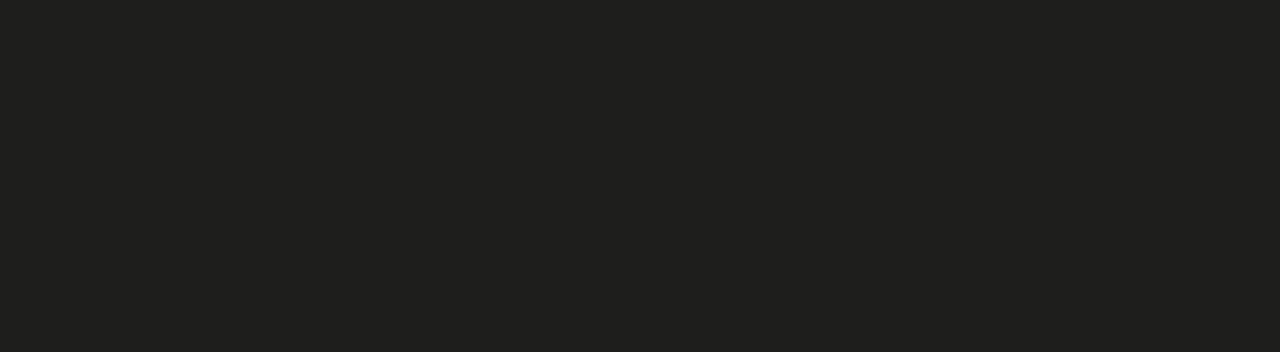
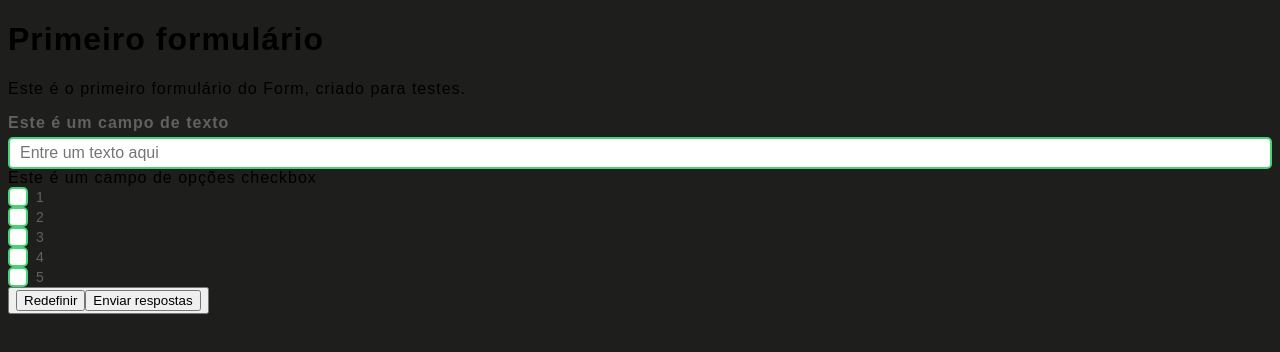
Before and after one commit to PedroPires20/Form, a React (Vite) app in the folder packages/client/: page /view in a window 1280 px wide. Shown: the top 352 px of the page. Built offline with nearby package versions, Linux system fonts and the light colour scheme.

Commit message:
Estrutura inicial da página de visualização

```diff
--- a/packages/client/src/App.tsx
+++ b/packages/client/src/App.tsx
@@ -1,10 +1,12 @@
 import { BrowserRouter, Route, Switch } from "react-router-dom"
 import { Builder } from "./pages/Builder/Builder"
+import { Viewer } from "./pages/Viewer/Viewer"
 
 export function App() {
   return (
     <BrowserRouter>
       <Switch>
+        <Route exact path="/view" component={Viewer}/>
         <Route exact path="/" component={Builder} />
       </Switch>
     </BrowserRouter>
--- /dev/null
+++ b/packages/client/src/pages/Viewer/Viewer.tsx
@@ -0,0 +1,120 @@
+import React from "react"
+import { useForm } from "react-hook-form"
+import {
+    FormContainer,
+    FormHeader,
+    FormDescription,
+    FormLabel,
+    OptionElementContainer,
+    ViewerContainer,
+    ViewerForm,
+    ViewerButtons
+} from "./ViewerStyles"
+import { TextInput } from "./../../components/TextInput/TextInput"
+import { CheckboxInput } from "./../../components/CheckboxInput/CheckboxInput"
+
+interface TextInputFormValues {
+    type: "text"
+    name: string
+    label: string
+    placeholder: string
+}
+
+interface RadioInputFormValues {
+    type: "radio"
+    name: string
+    label: string
+    options: {
+        name: string
+        value: string
+    }[]
+}
+
+interface BuilderFormValues {
+    title: string
+    description: string
+    fields: Array<TextInputFormValues | RadioInputFormValues>
+}
+
+export function Viewer() {
+    const { register } = useForm();
+    const formData: BuilderFormValues = {
+        title: "Primeiro formulário",
+        description: "Este é o primeiro formulário do Form, criado para testes.",
+        fields: [
+            {
+                type: "text",
+                name: "test",
+                label: "Este é um campo de texto",
+                placeholder: "Entre um texto aqui"
+            },
+            {
+                type: "radio",
+                name: "options",
+                label: "Este é um campo de opções checkbox",
+                options: [
+                    {
+                        name: "Opção 1",
+                        value: "1"
+                    },
+                    {
+                        name: "Opção 2",
+                        value: "2"
+                    },
+                    {
+                        name: "Opção 3",
+                        value: "3"
+                    },
+                    {
+                        name: "Opção 4",
+                        value: "4"
+                    },
+                    {
+                        name: "Opção 5",
+                        value: "5"
+                    }
+                ]
+            }
+        ]
+    }
+
+    return (
+        <ViewerContainer>
+            <FormContainer>
+                <FormHeader>{formData.title}</FormHeader>
+                <FormDescription>{formData.description}</FormDescription>
+                <ViewerForm>
+                    {
+                        formData.fields.map((fieldData, index) => {
+                            switch(fieldData.type) {
+                                case "text":
+                                    return <TextInput
+                                        key={index}
+                                        name={fieldData.name}
+                                        label={fieldData.label}
+                                        placeholder={fieldData.placeholder}
+                                        register={register}
+                                        required
+                                    />
+                                case "radio":
+                                    return <OptionElementContainer key={index}>
+                                        <FormLabel>{fieldData.label}</FormLabel>
+                                        {fieldData.options.map((optionData, index) => <CheckboxInput
+                                            key={index}
+                                            name={optionData.name}
+                                            value={optionData.value}
+                                            register={register}
+                                        />)}
+                                    </OptionElementContainer>
+                            }
+                        })
+                    }
+                    <ViewerButtons>
+                        <button type="reset">Redefinir</button>
+                        <button type="submit">Enviar respostas</button>
+                    </ViewerButtons>
+                </ViewerForm>
+            </FormContainer>
+        </ViewerContainer>
+    )
+}
--- /dev/null
+++ b/packages/client/src/pages/Viewer/ViewerStyles.ts
@@ -0,0 +1,33 @@
+import styled from "styled-components"
+
+export const ViewerContainer = styled.div`
+
+`
+
+export const FormContainer = styled.div`
+
+`
+
+export const FormHeader = styled.h1`
+
+`
+
+export const FormDescription = styled.p`
+
+`
+
+export const FormLabel = styled.label`
+
+`
+
+export const OptionElementContainer = styled.div`
+
+`
+
+export const ViewerForm = styled.form`
+
+`
+
+export const ViewerButtons = styled.button`
+
+`
```
